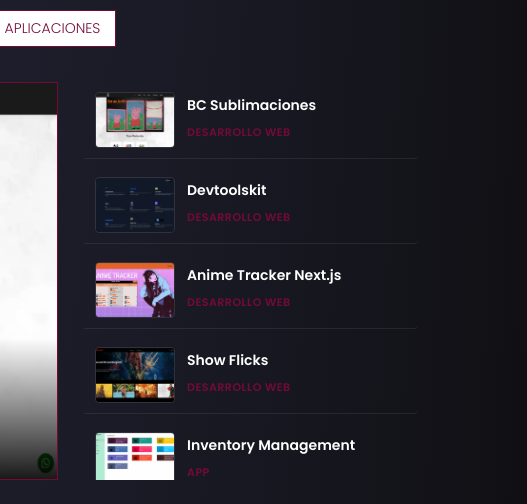
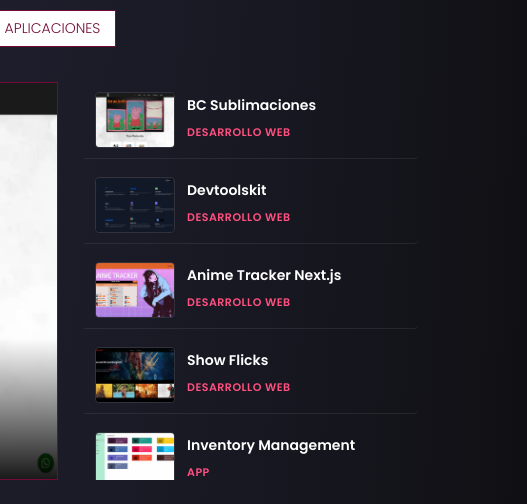
Before and after one commit to ImLevan/ImLevan.github.io, an Astro site: page / in a window 1280 px wide. Shown: the part 3300-3804 px from the top of the page, 753-1280 px from the left. Built offline with nearby package versions, Linux system fonts and the light colour scheme; Astro itself is replaced by a stand-in of ours; a web font is replaced by a local one.

Commit message:
fix colors

```diff
--- a/src/sections/Portfolio.astro
+++ b/src/sections/Portfolio.astro
@@ -241,7 +241,7 @@
 
     .list-item-badge {
         font-size: 11px;
-        color: var(--color_dominante);
+        color: #ff5080;
         text-transform: uppercase;
         font-weight: 600;
         letter-spacing: 0.5px;
```
